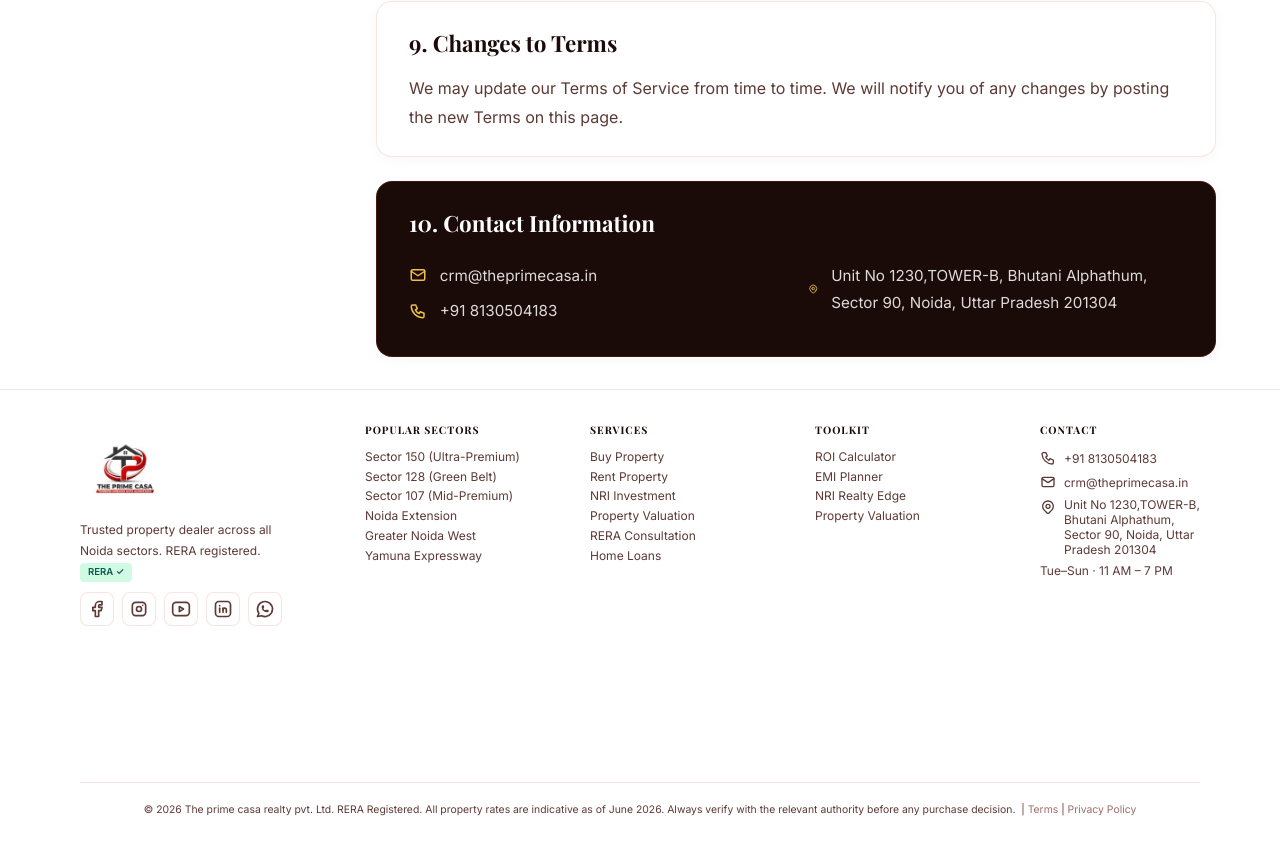
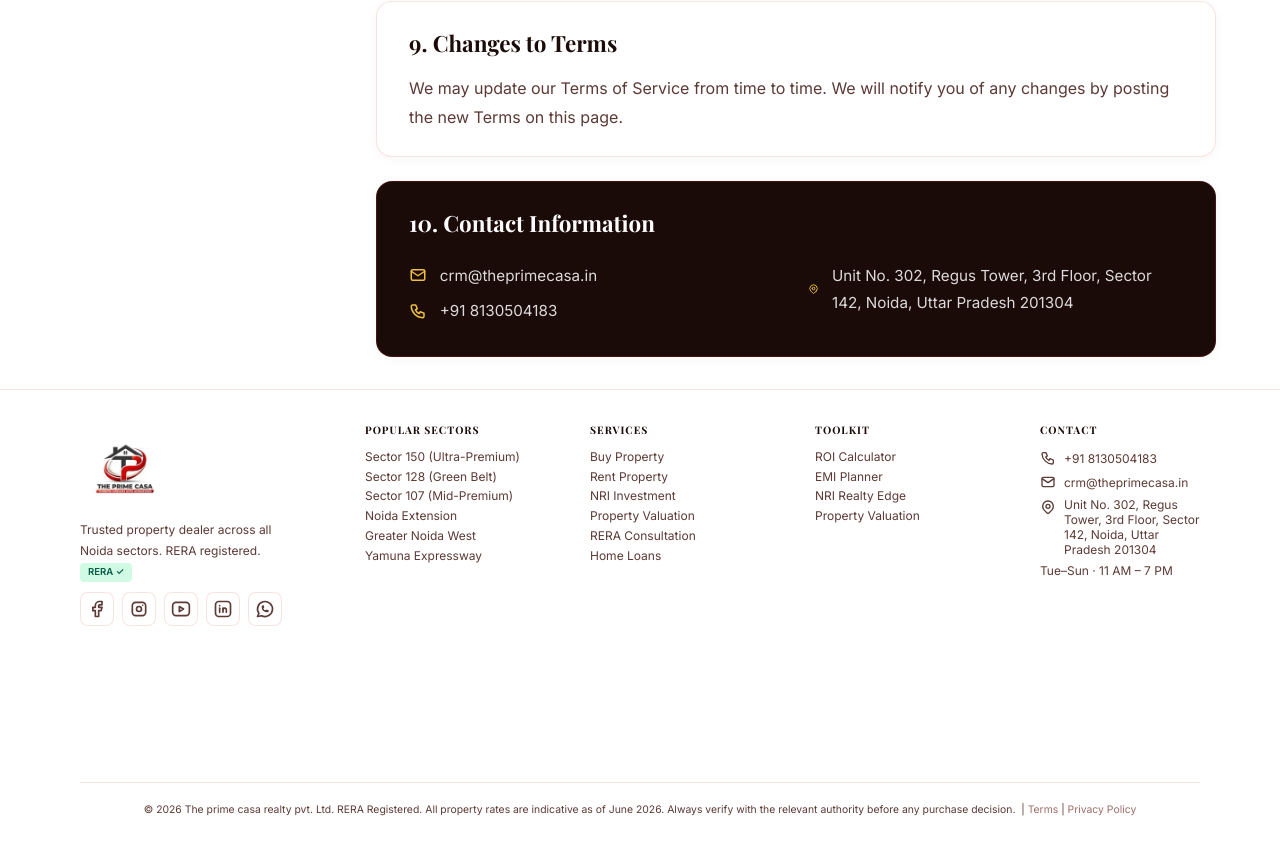
Before and after one commit to itzJishanAhmad-09/Prime_Casa_Frontend, a React (Vite) app: page /terms in a window 1280 px wide. Shown: the part 2174-3016 px from the top of the page. Built offline with nearby package versions, Linux system fonts and the light colour scheme; a web font is replaced by a local one.

Commit message:
chore: update office address across site

```diff
--- a/index.html
+++ b/index.html
@@ -75,7 +75,7 @@
         "name": "The Prime Casa",
         "url": "https://theprimecasa.in",
         "logo": "https://theprimecasa.in/primecasa.webp",
-        "description": "The Prime Casa is a real estate advisory and property brokerage firm headquartered in Sector 90, Noida, Uttar Pradesh. They specialize in commercial spaces, luxury villas, residential plots, and studio apartments across the National Capital Area.",
+        "description": "The Prime Casa is a real estate advisory and property brokerage firm headquartered in Sector 142, Noida, Uttar Pradesh. They specialize in commercial spaces, luxury villas, residential plots, and studio apartments across the National Capital Area.",
         "contactPoint": {
           "@type": "ContactPoint",
           "telephone": "+91-8130504183",
@@ -84,8 +84,8 @@
         },
         "address": {
           "@type": "PostalAddress",
-          "streetAddress": "Unit No 1230, TOWER-B, Bhutani Alphathum",
-          "addressLocality": "Sector 90",
+          "streetAddress": "Unit No. 302, Regus Tower, 3rd Floor",
+          "addressLocality": "Sector 142",
           "addressRegion": "Noida",
           "postalCode": "201304",
           "addressCountry": "IN"
--- a/src/components/Footer.jsx
+++ b/src/components/Footer.jsx
@@ -155,7 +155,7 @@ const Footer = () => {
           <NavButton onClick={() => scrollTo('contact')}>
             <span style={{ display: 'flex', alignItems: 'flex-start', gap: '8px' }}>
               <IconMapPin size={16} style={{ flexShrink: 0, marginTop: '2px' }} />
-              Unit No 1230,TOWER-B, Bhutani Alphathum, Sector 90, Noida, Uttar Pradesh 201304
+              Unit No. 302, Regus Tower, 3rd Floor, Sector 142, Noida, Uttar Pradesh 201304
             </span>
           </NavButton>
           <span className="footer-hours">Tue–Sun · 11 AM – 7 PM</span>
--- a/src/pages/ContactPage.jsx
+++ b/src/pages/ContactPage.jsx
@@ -120,7 +120,7 @@ const ContactPage = () => {
                 <IconMapPin size={22} color="var(--red)" />
                 <div>
                   <p className="info-label">Head Office</p>
-                  <p className="info-value">Unit No 1230, TOWER-B, Bhutani Alphathum,<br />Sector 90, Noida, UP 201304</p>
+                  <p className="info-value">Unit No. 302, Regus Tower, 3rd Floor,<br />Sector 142, Noida, Uttar Pradesh 201304</p>
                 </div>
               </div>
               <div className="info-item">
--- a/src/pages/PrivacyPolicy.jsx
+++ b/src/pages/PrivacyPolicy.jsx
@@ -237,7 +237,7 @@ const PrivacyPolicy = () => {
                 <div>
                   <p><IconMail size={18} color="var(--gold-l)" /> crm@theprimecasa.in</p>
                   <p><IconPhone size={18} color="var(--gold-l)" /> +91 8130504183</p>
-                  <p><IconMapPin size={18} color="var(--gold-l)" />  Unit No 1230,TOWER-B, Bhutani Alphathum, Sector 90, Noida, Uttar Pradesh 201304</p>
+                  <p><IconMapPin size={18} color="var(--gold-l)" /> Unit No. 302, Regus Tower, 3rd Floor, Sector 142, Noida, Uttar Pradesh 201304</p>
                 </div>
                 <div></div>
               </div>
--- a/src/pages/ScheduleVisit.jsx
+++ b/src/pages/ScheduleVisit.jsx
@@ -109,7 +109,7 @@ const ScheduleVisit = () => {
                 <IconMapPin size={22} color="var(--red)" />
                 <div>
                   <h4>Location</h4>
-                  <p>Unit No 1230, TOWER-B, Bhutani Alphathum, Sector 90, Noida, UP 201304</p>
+                  <p>Unit No. 302, Regus Tower, 3rd Floor, Sector 142, Noida, Uttar Pradesh 201304</p>
                 </div>
               </div>
               <div className="info-item">
--- a/src/pages/TermsPage.jsx
+++ b/src/pages/TermsPage.jsx
@@ -182,7 +182,7 @@ const TermsPage = () => {
                   <p><IconPhone size={18} color="var(--gold-l)" /> +91 8130504183</p>
                 </div>
                 <div>
-                  <p><IconMapPin size={18} color="var(--gold-l)" /> Unit No 1230,TOWER-B, Bhutani Alphathum, Sector 90, Noida, Uttar Pradesh 201304</p>
+                  <p><IconMapPin size={18} color="var(--gold-l)" /> Unit No. 302, Regus Tower, 3rd Floor, Sector 142, Noida, Uttar Pradesh 201304</p>
                 </div>
               </div>
             </article>
```
